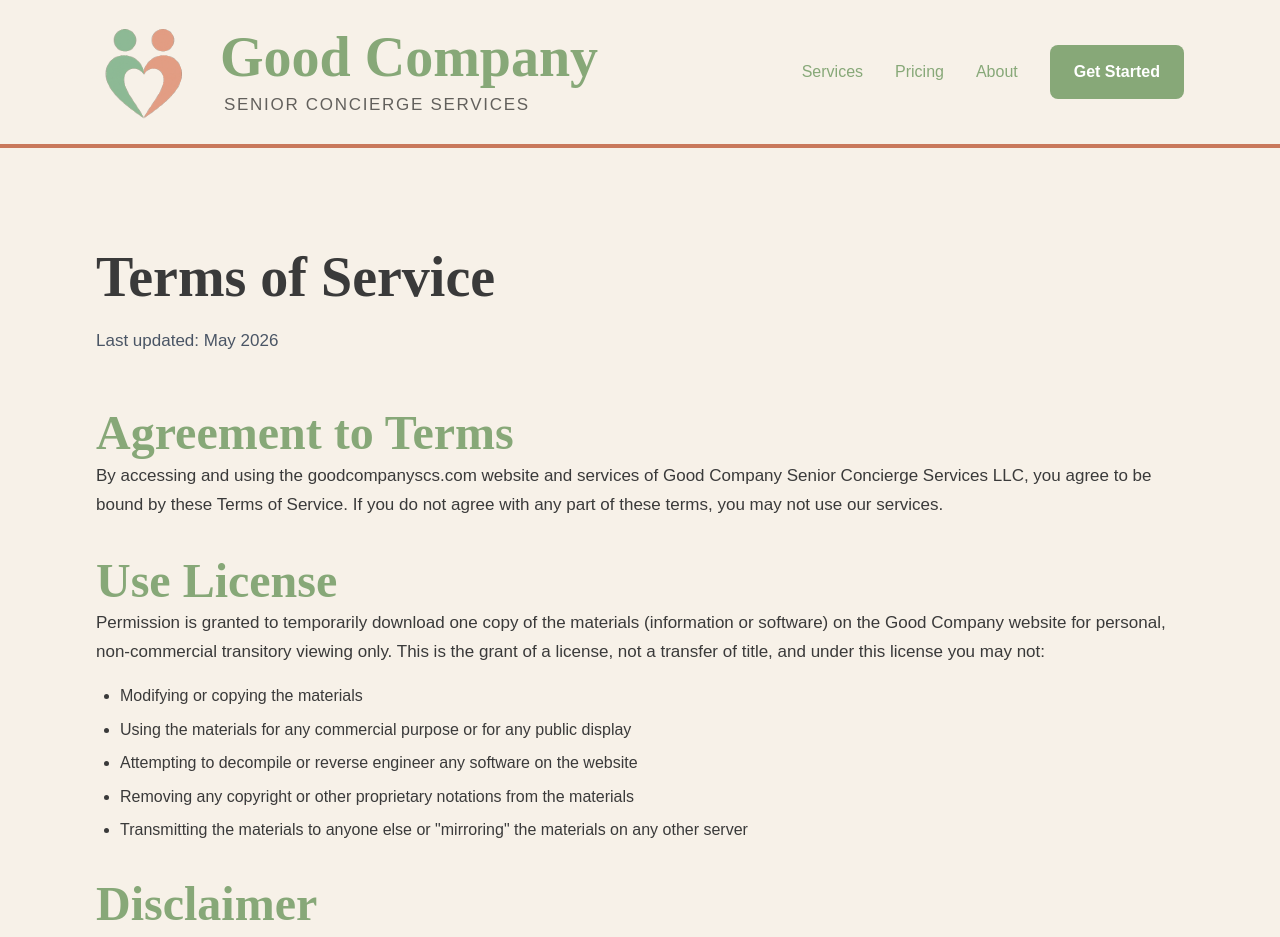
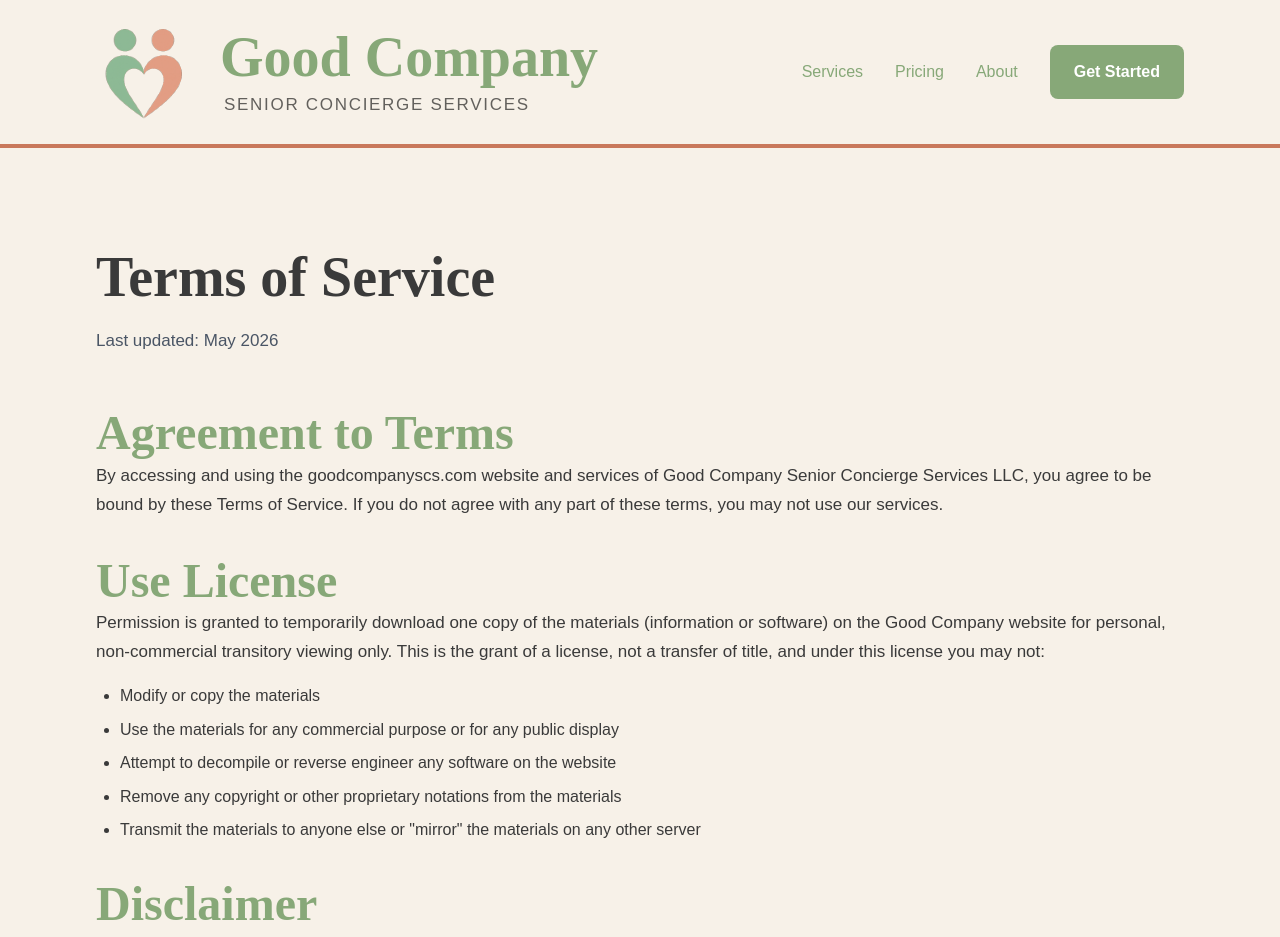
Before and after one commit to GoodCompanySCS/goodcompany-scs, a Next.js app: page /terms in a window 1280 px wide. Shown: the top 937 px of the page. Built offline with nearby package versions, Linux system fonts and the light colour scheme.

Commit message:
Update page.tsx

```diff
--- a/app/terms/page.tsx
+++ b/app/terms/page.tsx
@@ -19,11 +19,11 @@ export default function Terms() {
               Permission is granted to temporarily download one copy of the materials (information or software) on the Good Company website for personal, non-commercial transitory viewing only. This is the grant of a license, not a transfer of title, and under this license you may not:
             </p>
             <ul className="list-disc pl-6 space-y-2">
-              <li>Modifying or copying the materials</li>
-              <li>Using the materials for any commercial purpose or for any public display</li>
-              <li>Attempting to decompile or reverse engineer any software on the website</li>
-              <li>Removing any copyright or other proprietary notations from the materials</li>
-              <li>Transmitting the materials to anyone else or "mirroring" the materials on any other server</li>
+              <li>Modify or copy the materials</li>
+              <li>Use the materials for any commercial purpose or for any public display</li>
+              <li>Attempt to decompile or reverse engineer any software on the website</li>
+              <li>Remove any copyright or other proprietary notations from the materials</li>
+              <li>Transmit the materials to anyone else or "mirror" the materials on any other server</li>
             </ul>
           </div>
 
```
